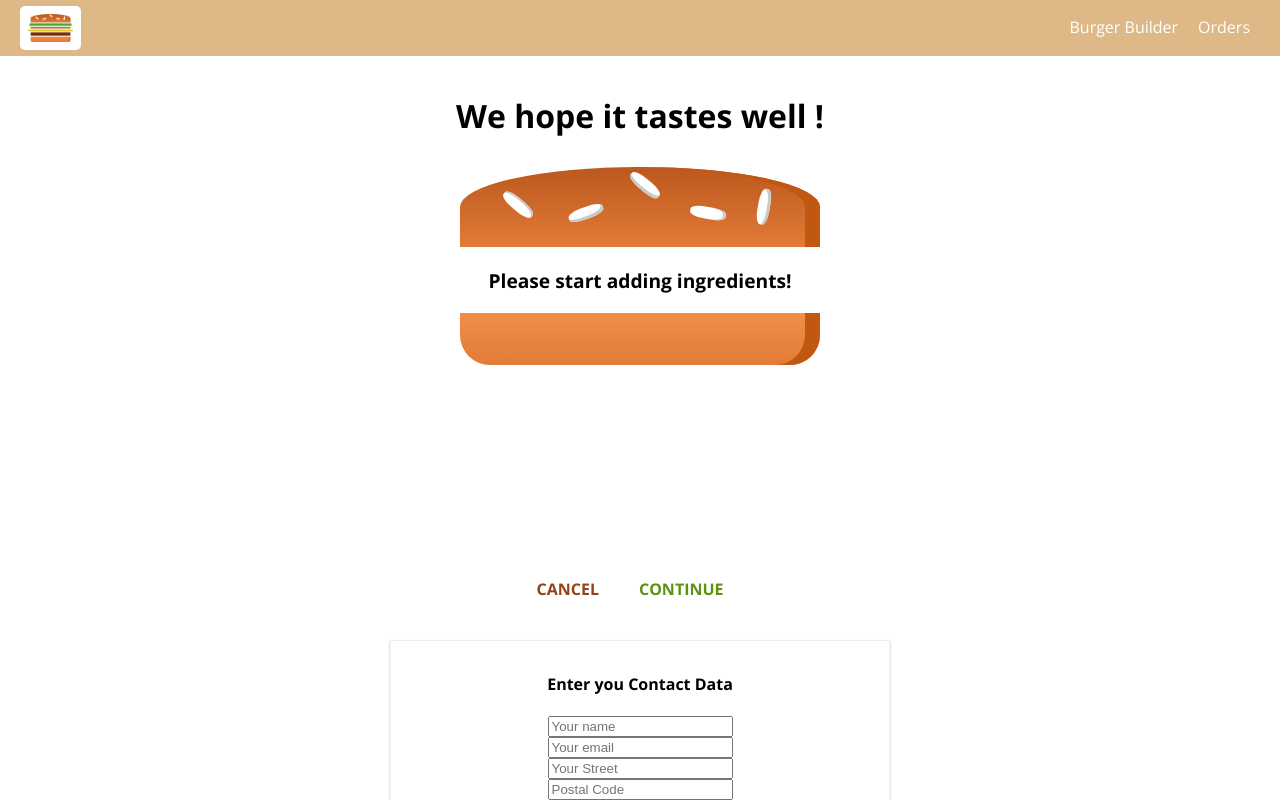
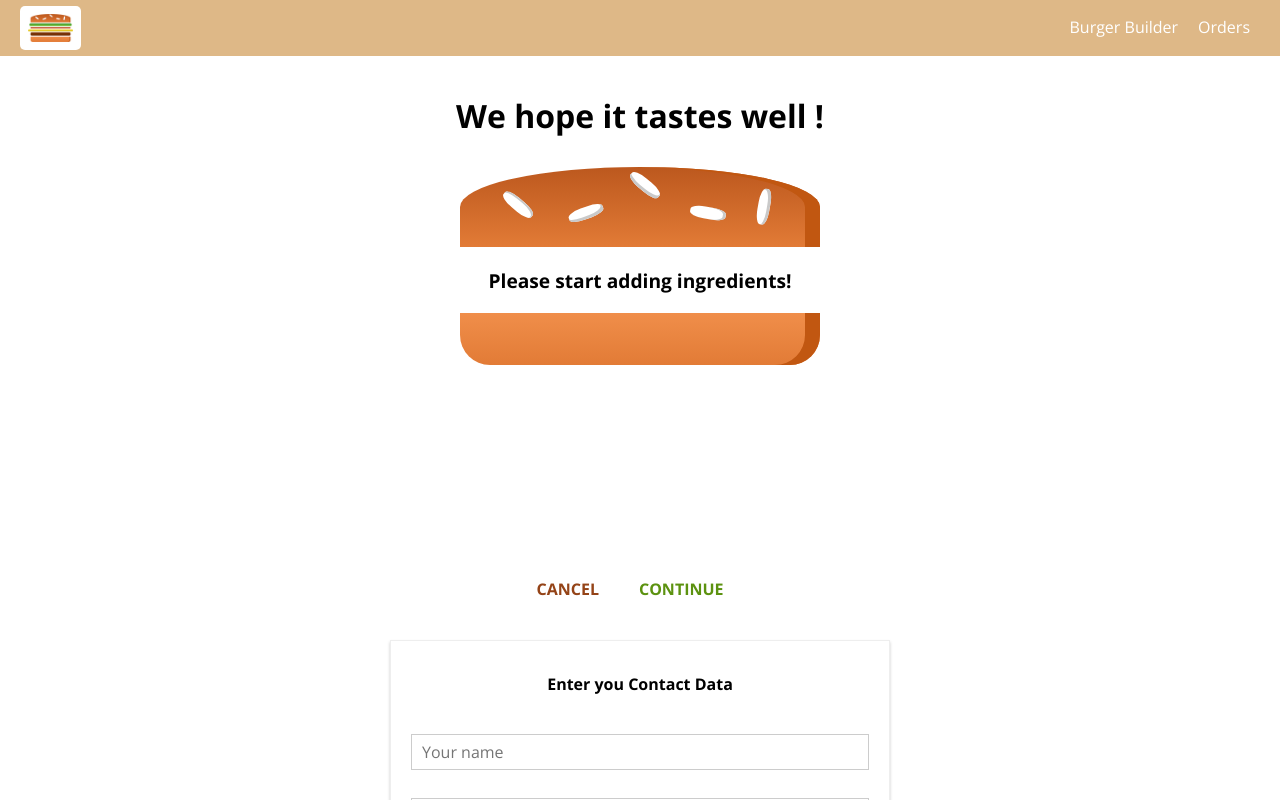
Before and after one commit to Wolfy64/burger-builder, a React app: page /checkout in a window 1280 px wide. Both pictures are taken after a click on the button "CONTINUE". Shown: the top 800 px of the page. Built offline with nearby package versions, Linux system fonts and the light colour scheme.

Commit message:
Creating a Custom Dynamic Input Component

```diff
--- /dev/null
+++ b/src/components/UI/Input/Input.css
@@ -0,0 +1,28 @@
+.Input{
+  width: 100%;
+  padding: 10px;
+  box-sizing: border-box;
+
+}
+
+.Label{
+  font-weight: bold;
+  display: block;
+  margin-bottom: 8px;
+}
+
+.InputElement{
+  outline: none;
+  border: 1px solid #ccc;
+  background-color: white;
+  font: inherit;
+  padding: 6px 10px;
+  display: block;
+  width: 100%;
+  box-sizing: border-box;
+}
+
+.InputElement:focus{
+  outline: none;
+  background-color: #ccc;
+}
--- /dev/null
+++ b/src/components/UI/Input/Input.js
@@ -0,0 +1,26 @@
+import React from 'react';
+import classes from './Input.css';
+
+const Input = props => {
+  let inputElement = null;
+
+  switch (props.inputtype) {
+    case 'input':
+      inputElement = <input className={classes.InputElement} {...props} />;
+      break;
+    case 'textarea':
+      inputElement = <textarea className={classes.InputElement} {...props} />;
+      break;
+    default:
+      inputElement = <input className={classes.InputElement} {...props} />;
+      break;
+  }
+  return (
+    <div className={classes.Input}>
+      <label className={classes.Label}>{props.label}</label>
+      {inputElement}
+    </div>
+  );
+};
+
+export default Input;
--- a/src/containers/Checkout/ContactData/ContactData.css
+++ b/src/containers/Checkout/ContactData/ContactData.css
@@ -8,11 +8,6 @@
   box-sizing: border-box;
 }
 
-.Input{
-  display: block;
-  margin: auto;
-}
-
 @media( min-width: 600px ){
   .ContactData{
     width: 500px;
--- a/src/containers/Checkout/ContactData/ContactData.js
+++ b/src/containers/Checkout/ContactData/ContactData.js
@@ -3,6 +3,7 @@
 import classes from './ContactData.css';
 import axios from '../../../axios-orders';
 import Spinner from '../../../components/UI/Spinner/Spinner';
+import Input from '../../../components/UI/Input/Input';
 
 class ContactData extends Component {
   state = {
@@ -47,26 +48,26 @@
   render() {
     let form = (
       <form>
-        <input
-          className={classes.Input}
+        <Input
+          inputtype="input"
           type="text"
           name="name"
           placeholder="Your name"
         />
-        <input
-          className={classes.Input}
+        <Input
+          inputtype="input"
           type="email"
           name="email"
           placeholder="Your email"
         />
-        <input
-          className={classes.Input}
+        <Input
+          inputtype="input"
           type="text"
           name="street"
           placeholder="Your Street"
         />
-        <input
-          className={classes.Input}
+        <Input
+          inputtype="input"
           type="text"
           name="postal"
           placeholder="Postal Code"
```
